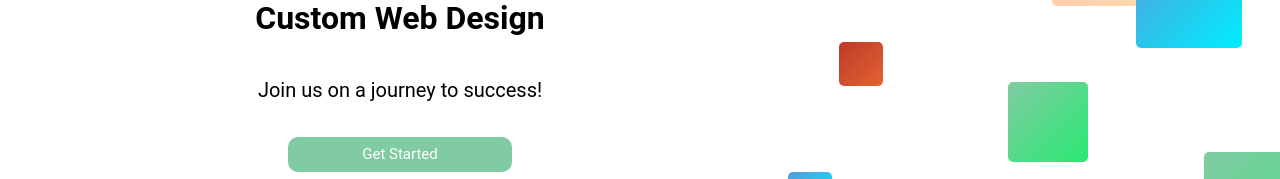
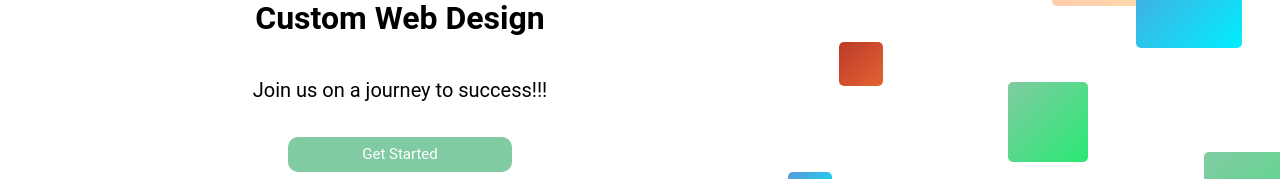
Before and after one commit to Tourtle21/waffle-web, a Next.js app: page /#/ in a window 1280 px wide. Shown: the part 318-497 px from the top of the page. Built offline with nearby package versions, Linux system fonts and the light colour scheme; grey boxes are pictures that could not be loaded.

Commit message:
Added another

```diff
--- a/components/Hero.js
+++ b/components/Hero.js
@@ -9,7 +9,7 @@ const Hero = () => {
         <div id='hero'>
             <h1>Custom Web Design</h1>
             <p class="cards-text" id="cards-text">
-                Join us on a journey to success!
+                Join us on a journey to success!!!
             </p>
             <Button onClick={() => window.scrollTo(0,document.body.scrollHeight)}>Get Started</Button>
             <div class='squares yellow square1'></div>
```
